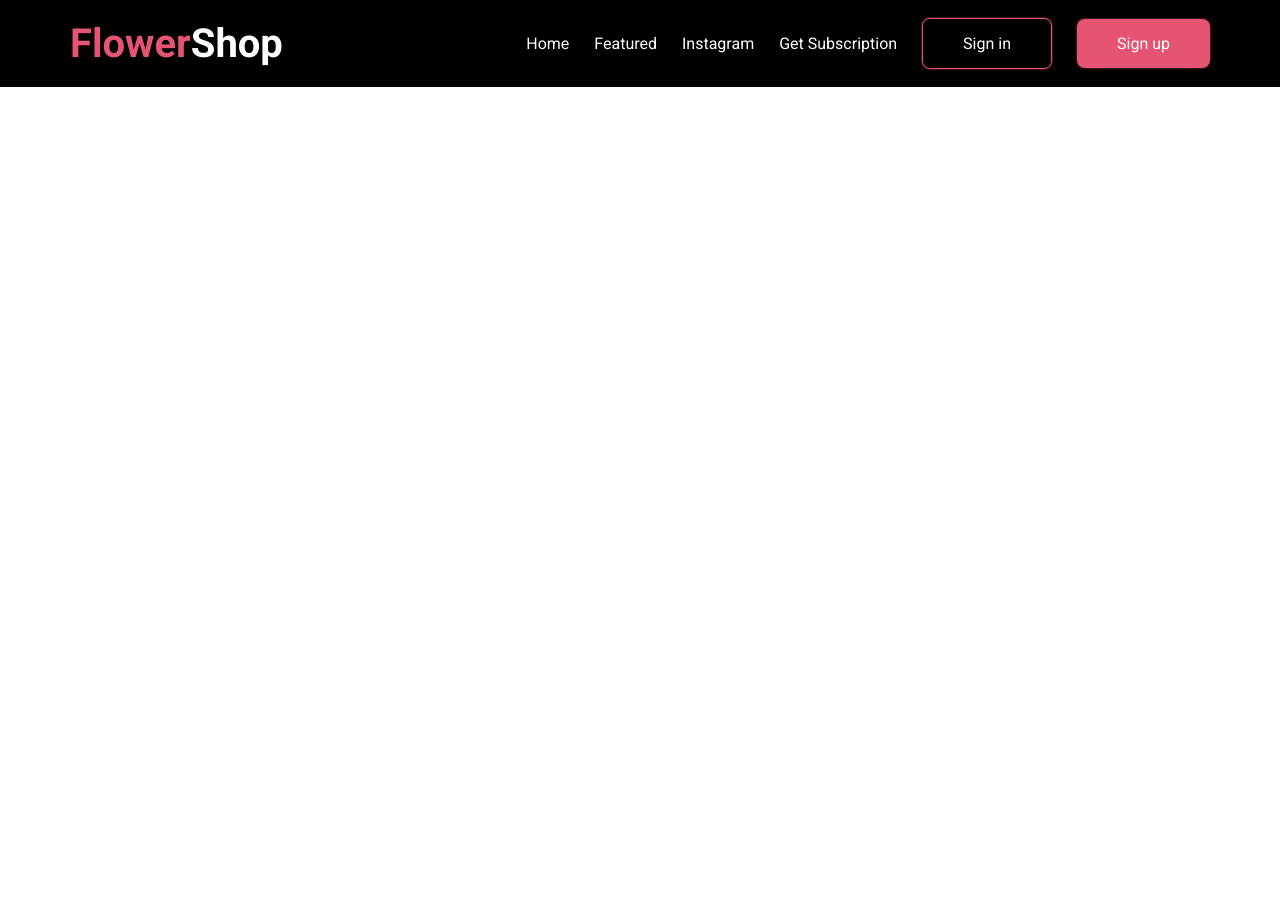
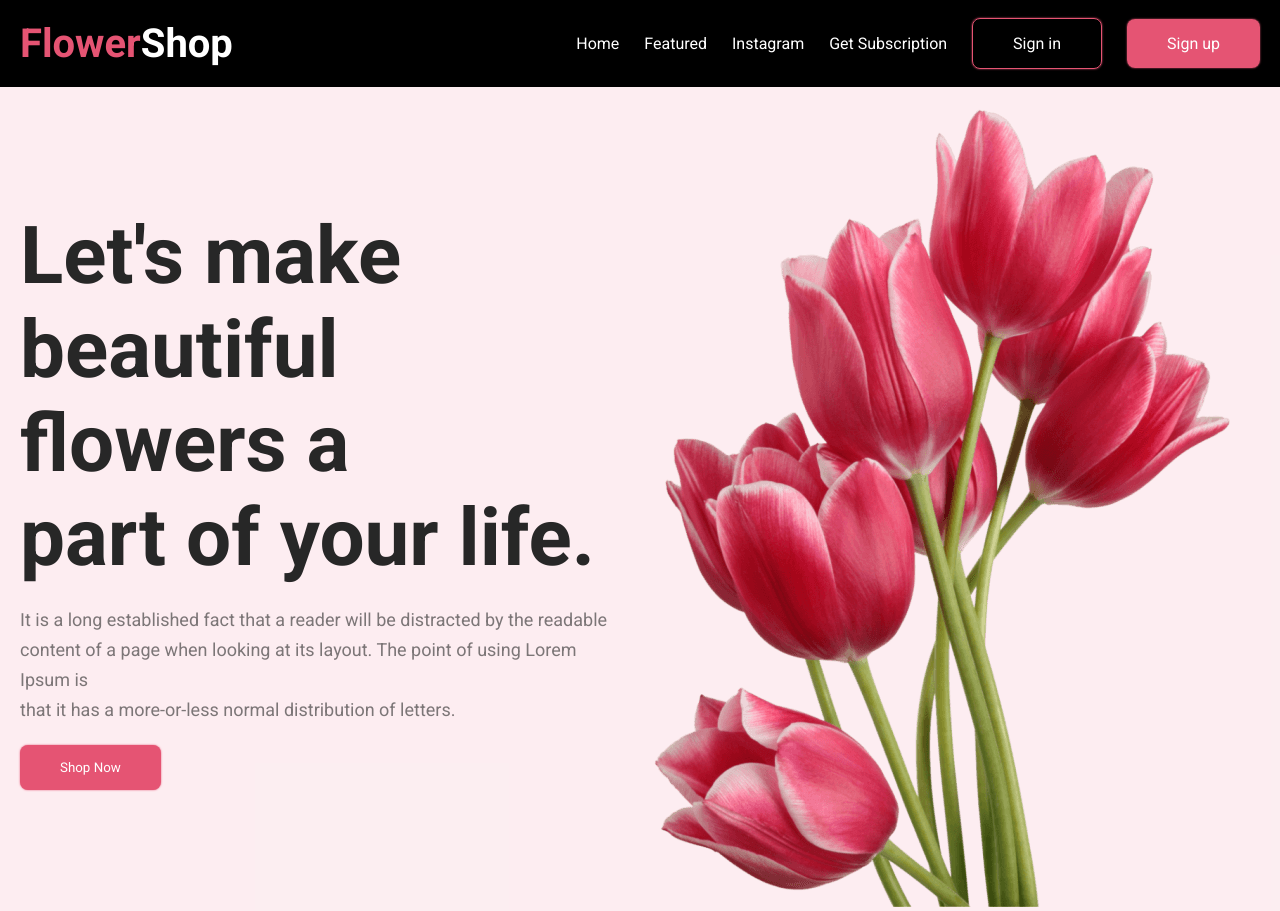
Before and after one commit to nafisaali0/assignment-1-pgh, a plain HTML site: page index.html in a window 1280 px wide. Before the commit the page ends 800 px from the top, so only its background shows below. Drawn offline with Linux system fonts and the light colour scheme.

Commit message:
add hero section

```diff
--- a/index.html
+++ b/index.html
@@ -28,10 +28,27 @@
         </div>
     </nav>
     <!-- nav bar end -->
-    <!-- feature section start -->
+    <!-- hero section start -->
+    <section class="hero-section">
+        <div class="container hero-content">
+            <div class="hero-left">
+                <h1>Let's make <br> beautiful flowers a <br>part of your life.</h1>
+                <p>
+                    It is a long established fact that a reader will be distracted by the readable <br>
+                    content of a page when looking at its layout. The point of using Lorem Ipsum is <br>
+                    that it has a more-or-less normal distribution of letters.
+                </p>
+                <button class="btn-primary">Shop Now</button>
+            </div>
+            <div class="hero-right">
+                <img src="images/pngwing 10.png" alt="">
+            </div>
+        </div>
+    </section>
+    <!-- hero  section end -->
+    <!-- featured section start -->
 
-
-    <!-- feature section end -->
+    <!-- featured section end -->
 </body>
 
 </html>
--- a/style.css
+++ b/style.css
@@ -30,35 +30,39 @@ p {
   font-style: normal;
   font-weight: 400;
   line-height: 30px;
+  margin-top: 20px;
 }
 a {
   text-decoration: none;
   color: white;
 }
-ul{
+ul {
   list-style: none;
 }
 span {
   color: #e55473;
 }
-.btn-primary{
+.btn-primary {
   background-color: var(--btn-primary);
   color: white;
   padding: 15px 40px;
   border-radius: 8px;
   box-shadow: 0 0 2px var(--btn-primary);
+  border: none;
+  margin-top: 20px;
 }
 .container {
-  max-width: 1180px;
+  max-width: 1580px;
   /* max-width: 1920px; */
   margin-inline: auto;
   padding: 20px;
 }
 /* nav start */
-nav{
+nav {
   background: #000;
 }
-nav h2{
+nav h2,
+footer h2 {
   color: white;
 }
 .nav-container {
@@ -66,21 +70,39 @@ nav h2{
   justify-content: space-between;
   align-items: center;
 }
-.nav-links ul{
+.nav-links ul {
   display: flex;
   gap: 25px;
   align-items: center;
 }
-.nav-btn{
-    background:none;
+.nav-btn {
+  background: none;
   color: white;
   border: 1px solid var(--btn-primary);
 }
-.nav-btn:hover{
+.nav-btn:hover {
   background-color: var(--btn-primary);
   color: white;
 }
 /* nav end */
-/* feature section start  */
+/* hero section start  */
+.hero-section {
+  background: rgba(229, 84, 115, 0.1);
+}
+.hero-left {
+  max-width: 700px;
+}
+.hero-right img {
+  margin-bottom: -20px;
+}
+.hero-content {
+  display: flex;
+  justify-content: space-between;
+  align-items: center;
+}
+/* hero section end */
+/* featured section start */
 
-/* feature section end */
+/* border-radius: 140px 140px 0 0; */
+
+/* featured section end */
```
Also changed, not shown: images/Flower 01.png (renamed from Flower Asset/Flower 01.png), images/Group 57.png (renamed from Flower Asset/Group 57.png), images/Group 58.png (renamed from Flower Asset/Group 58.png), images/Group 59.png (renamed from Flower Asset/Group 59.png), images/Rectangle 4.png (renamed from Flower Asset/Rectangle 4.png), images/Rectangle 5.png (renamed from Flower Asset/Rectangle 5.png), images/Rectangle 6.png (renamed from Flower Asset/Rectangle 6.png), images/Rectangle 9.png (renamed from Flower Asset/Rectangle 9.png), images/pngwing 10.png (renamed from Flower Asset/pngwing 10.png), images/pngwing 5.png (renamed from Flower Asset/pngwing 5.png), images/pngwing 6.png (renamed from Flower Asset/pngwing 6.png), images/pngwing 7.png (renamed from Flower Asset/pngwing 7.png), images/pngwing 8.png (renamed from Flower Asset/pngwing 8.png). Lines whose indentation alone changed are shown as unchanged.
